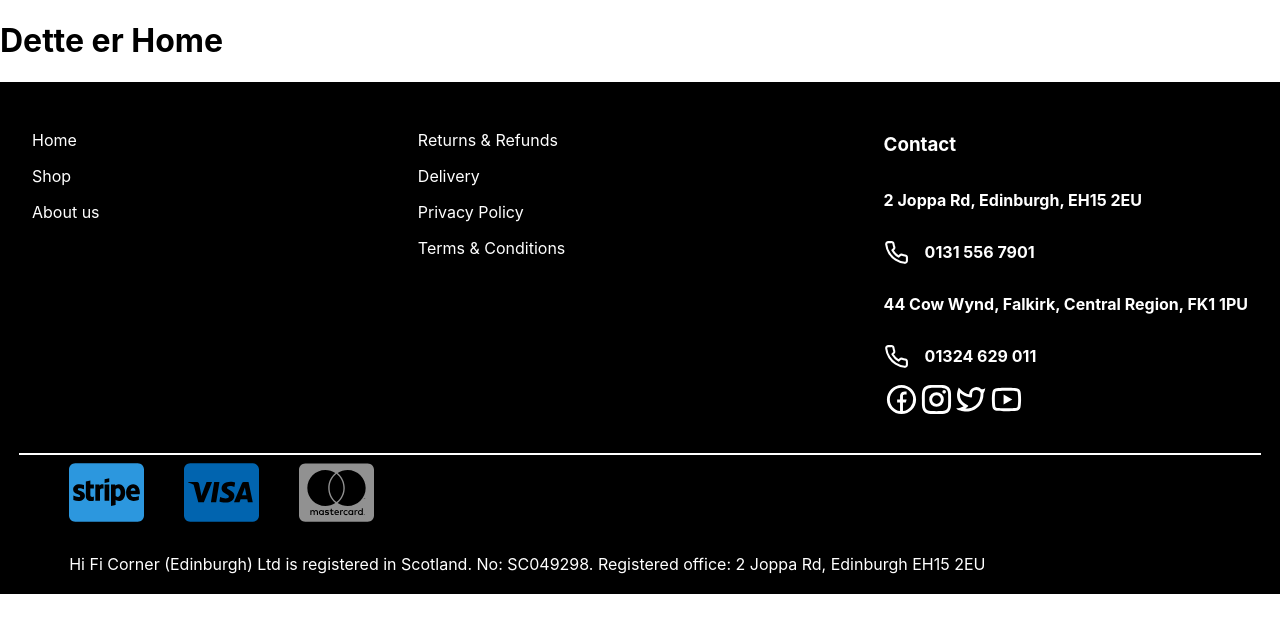
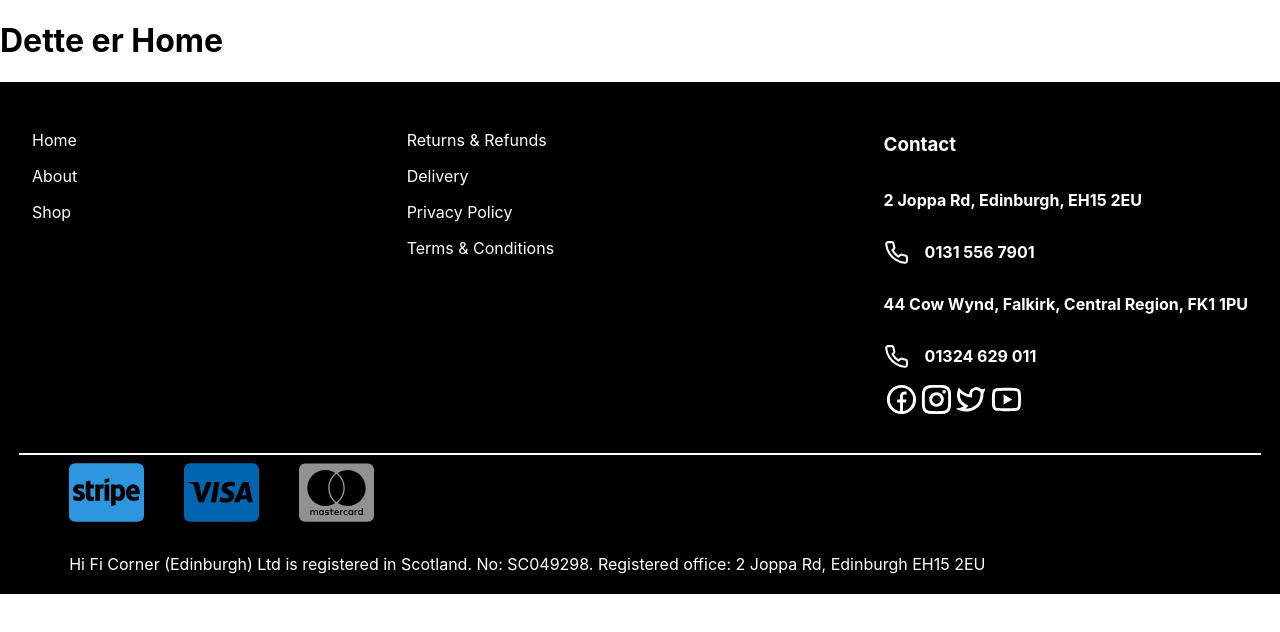
Before and after one commit to rts-cmk-wu08/hifi-corner-topg-s, a React (Create React App) app: page / in a window 1280 px wide. Shown: the top 632 px of the page. Built offline with nearby package versions, Linux system fonts and the light colour scheme.

Commit message:
navigations has been linked and links.css is gone

```diff
--- a/src/Components/Links.js
+++ b/src/Components/Links.js
@@ -1,13 +1,12 @@
-import "./Links.css"
-
 const Links = () => {
     return (
         <section>
-            <div className="Links--box">
+            <div>
             <p>Returns & Refunds</p>
             <p>Delivery</p>
             <p>Privacy Policy</p>
-            <p>Terms & Conditions</p></div>
+            <p>Terms & Conditions</p>
+            </div>
         </section>
      );
 }
--- /dev/null
+++ b/src/Components/Navigation.css
@@ -0,0 +1,4 @@
+.Linked--color{
+    text-decoration: none;
+    color: white;
+}
--- a/src/Components/navigation.js
+++ b/src/Components/navigation.js
@@ -1,9 +1,12 @@
+import { Link } from "react-router-dom";
+import "./Navigation.css"
 const Navigation = () => {
+
     return (
         <nav>
-            <p>Home</p>
-            <p>Shop</p>
-           <p>About us</p>
+          <Link className="Linked--color" to='/'><p>Home</p></Link>
+          <Link className="Linked--color" to='/about'><p>About</p></Link>
+          <Link className="Linked--color" to='/products'><p>Shop</p></Link>
         </nav>
      );
 }
```
Also changed, not shown: src/Components/Links.css (deleted).
